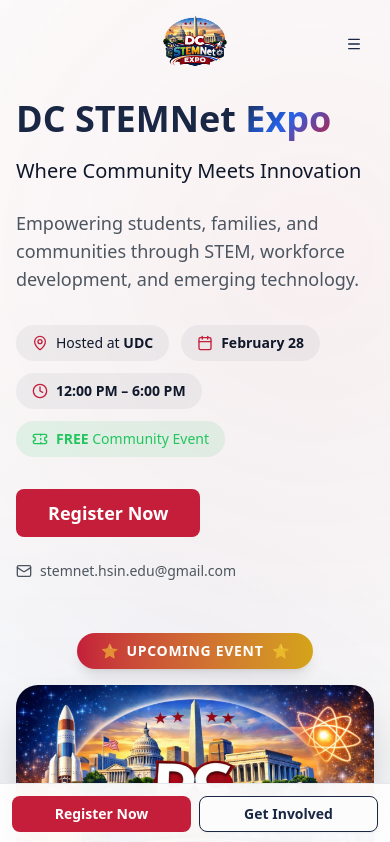
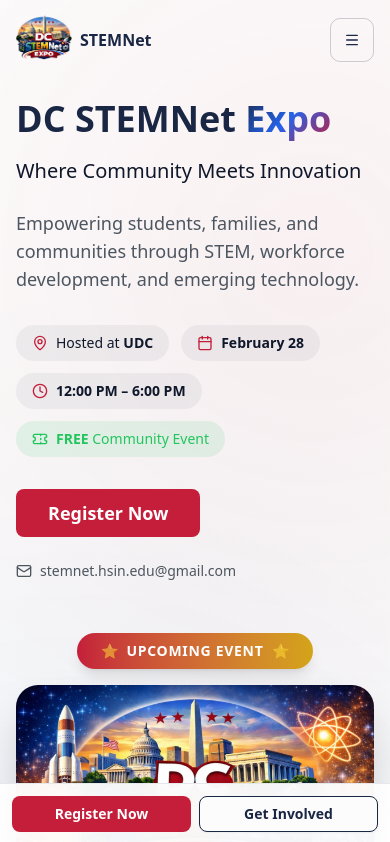
Before and after one commit to atiwarigit/stemnet, a Next.js app: page / in a window 390 px wide. Shown: the top 842 px of the page. Built offline with nearby package versions, Linux system fonts and the light colour scheme.

Commit message:
Mobile header: logo left with text, styled hamburger button

```diff
--- a/src/components/Header.tsx
+++ b/src/components/Header.tsx
@@ -50,29 +50,29 @@ export default function Header() {
         }`}
       >
         <div className="container mx-auto px-4">
-          {/* Mobile Header - Centered Logo */}
+          {/* Mobile Header - Logo left, Menu right */}
           <div className="lg:hidden flex items-center justify-between">
-            {/* Empty div for spacing */}
-            <div className="w-10"></div>
-
-            {/* Centered Logo */}
+            {/* Logo */}
             <button
               onClick={scrollToTop}
-              className="hover:opacity-80 transition-opacity"
+              className="flex items-center gap-2 hover:opacity-80 transition-opacity"
             >
               <Image
                 src="/logo-t.png"
                 alt="DC STEMNet Expo"
-                width={70}
-                height={70}
-                className="w-16 h-16 object-contain"
+                width={56}
+                height={56}
+                className="w-14 h-14 object-contain"
               />
+              <span className="font-bold text-navy text-base">
+                STEMNet
+              </span>
             </button>
 
             {/* Menu Button */}
             <Sheet open={isOpen} onOpenChange={setIsOpen}>
               <SheetTrigger asChild>
-                <Button variant="ghost" size="icon" className="w-10 h-10">
+                <Button variant="ghost" size="icon" className="w-11 h-11 border border-navy/20 rounded-lg">
                   <Menu className="h-6 w-6 text-navy" />
                   <span className="sr-only">Open menu</span>
                 </Button>
```
